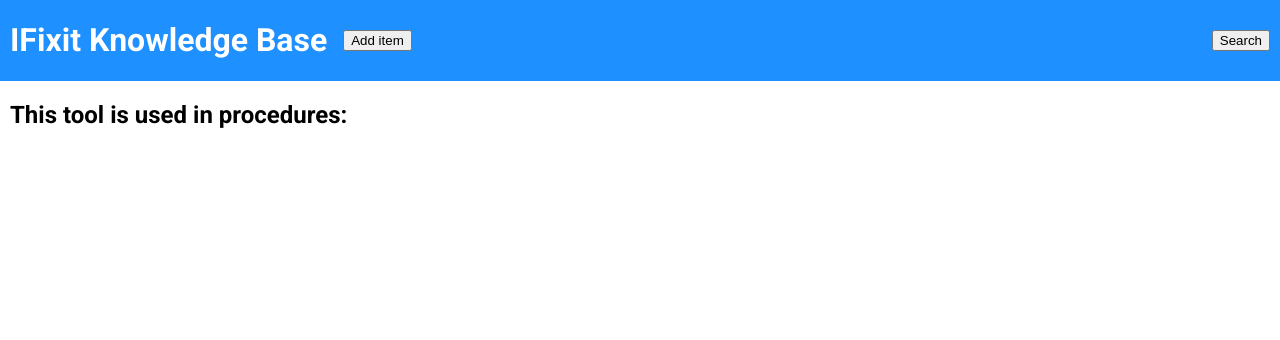
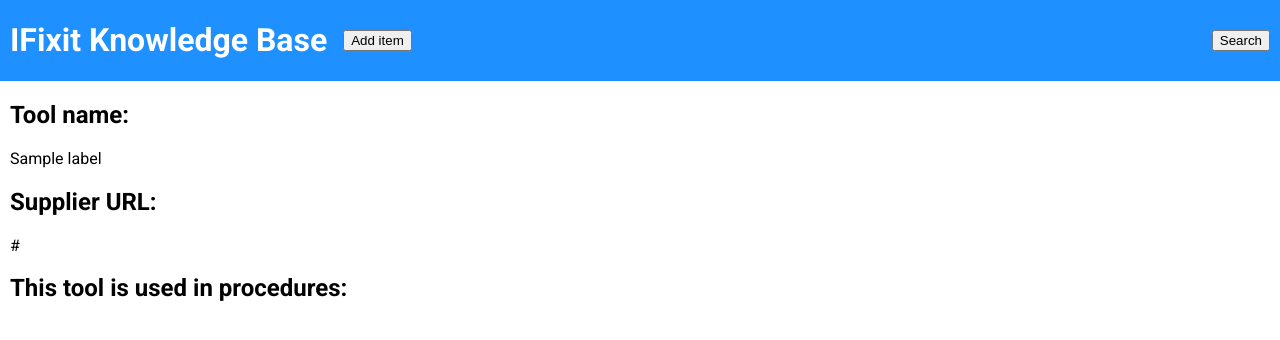
Before and after one commit to Semuca/CITS3005-Ontology-Web-App, a Flask app: template app/templates/tool.html in a window 1280 px wide. Shown: the top 340 px of the page. Run offline with Flask 3, Linux system fonts and the light colour scheme; the template is opened without the code that fills it: most values are stand-ins (such as "Sample title", 1, 10 or a date in 2020).

Commit message:
feat: tool page properties

```diff
--- a/app/templates/tool.html
+++ b/app/templates/tool.html
@@ -1,6 +1,12 @@
 {% extends "common/base.html" %}
 
 {% block content %}
+
+<h2>Tool name:</h2>
+<p>{{ label }}</p>
+
+<h2>Supplier URL:</h2>
+<p>{{ supplier_url }}</p>
 
 <h2>This tool is used in procedures:</h2>
 {% with links=procedures %}
```
Also changed, not shown: app/main/views.py (+18 -2 lines).
